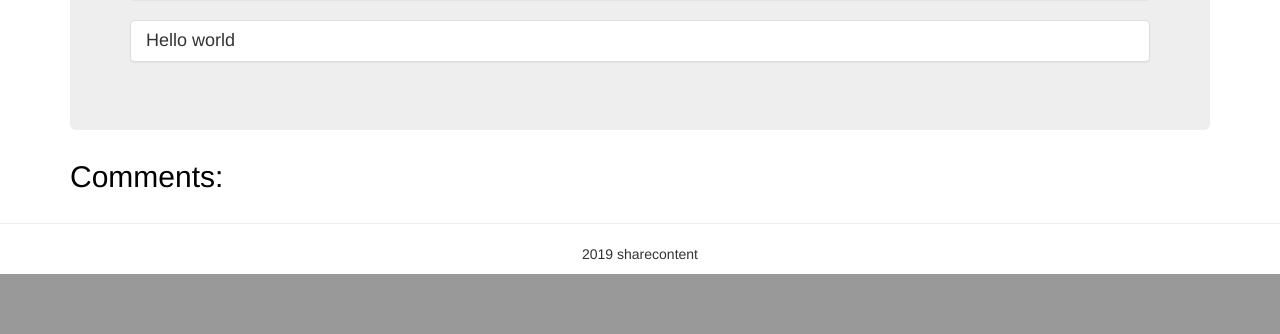
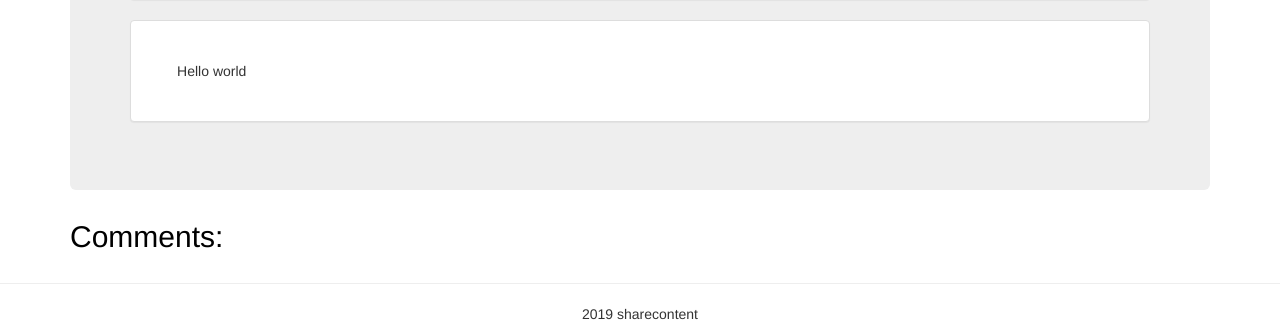
Before and after one commit to vishnu-chalil/sharecontent, a Django app: page /blog/post/1/ in a window 1280 px wide. Shown: the part 968-1302 px from the top of the page. Before the commit the page ends 1242 px from the top, so only its background shows below. Run offline with Django 3.2, Linux system fonts and the light colour scheme; data comes from the database, SQL or seed files in the repository; both versions use the stored data as it was after the commit; some libraries are stand-ins or nearby versions.

Commit message:
fix formatting issues on text

```diff
--- a/blog/templates/blog/post.html
+++ b/blog/templates/blog/post.html
@@ -43,10 +43,9 @@
 
     <!-- Post body -->
     <div id="content" class="panel panel-default" style="background:white   " align="justify"
-      style="text-align: justify !important;" "
-    >
-      <div id=" postbody" class="container" style=>
-      <h4>{{ post.body }}</h4>
+      style="text-align: justify !important; ">
+      <div id=" postbody" class="container" style="white-space: pre">
+        {{ post.body }}
       </div>
     </div>
 
```
Also changed, not shown: blog/migrations/0017_auto_20190908_1314.py (added), db.sqlite3. Lines whose indentation alone changed are shown as unchanged.
